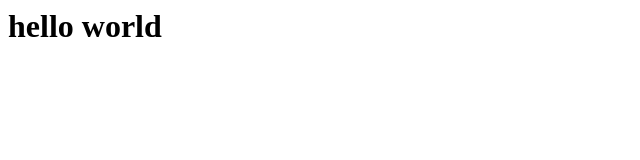
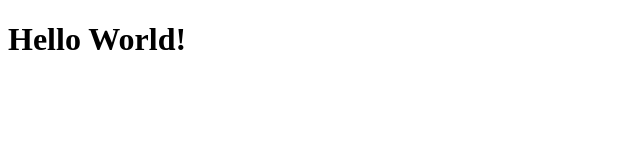
Before and after one commit to pirainok/pirainok.github.io, a plain HTML site: page index.html in a window 1280 px wide. Shown: the whole page, without its empty margins (0-640 px from the left). Drawn offline with Linux system fonts and the light colour scheme.

Commit message:
Update index.html

```diff
--- a/index.html
+++ b/index.html
@@ -1 +1,9 @@
-<h1>hello world</h1>
+<!DOCTYPE html>
+<html>
+	<head>
+		<title>Hank Quinlan, Horrible Cop</title>
+	</head>
+	<body>
+	  <h1>Hello World!</h1>
+	</body>
+</html>
```
